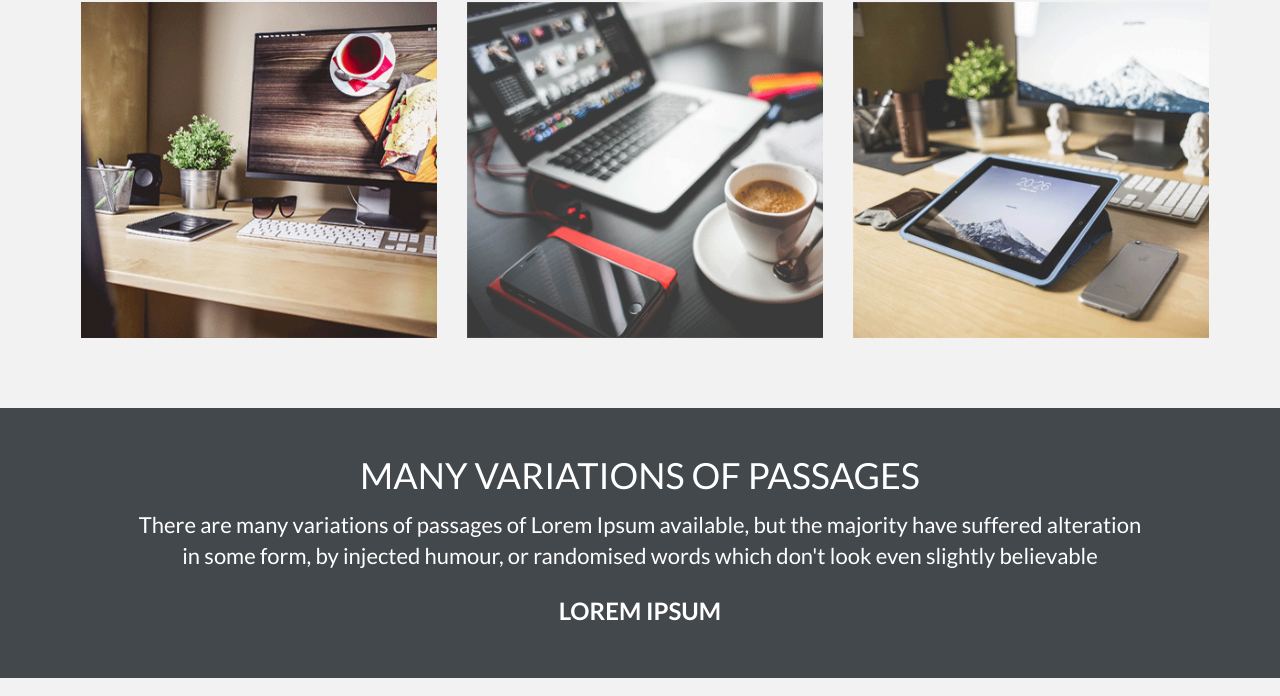
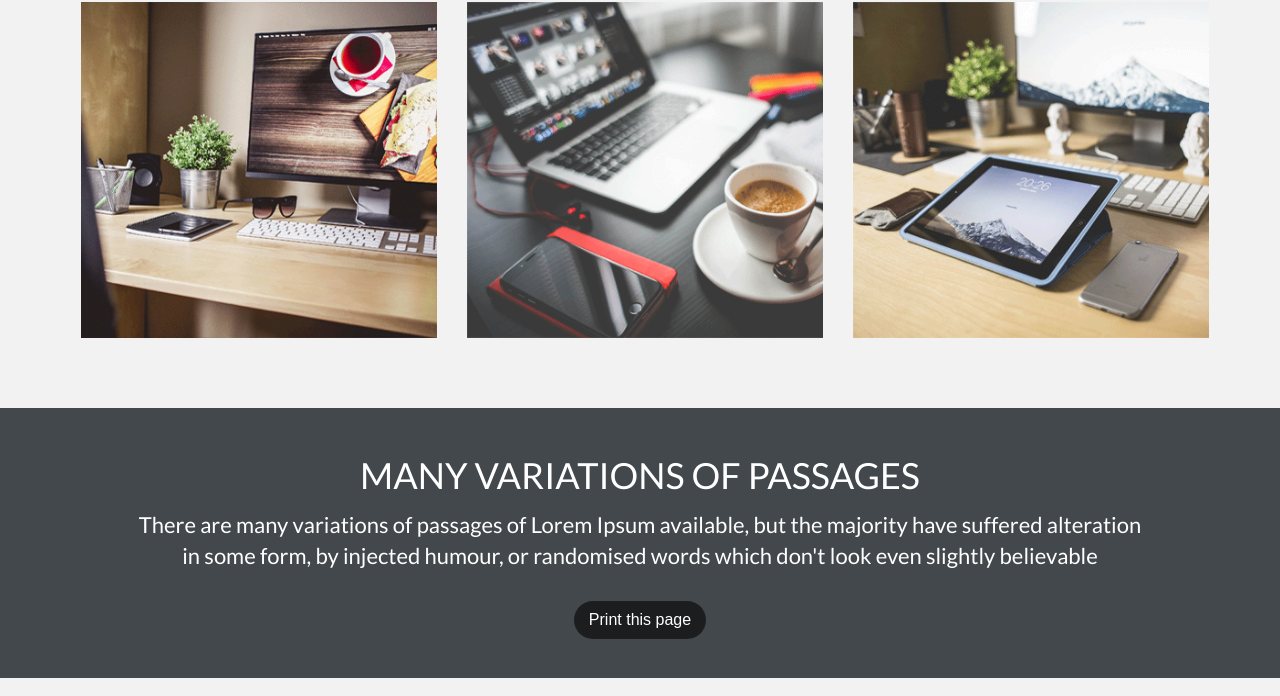
Before and after one commit to coolboyjustin/rocket-internet, a plain HTML site: page index.html in a window 1280 px wide. Shown: the part 2348-3044 px from the top of the page. Drawn offline with Linux system fonts and the light colour scheme.

Commit message:
Print button added

```diff
--- a/index.html
+++ b/index.html
@@ -30,7 +30,7 @@
 				</li>
 				<!-- <li class="header__menu-items"> -->
 					<form>
-						<input type="text" name="search" placeholder="Search...">
+						<input type="text" name="search" placeholder="Search..." autocomplete="off">
 					</form>
 				<!-- </li> -->
 			</ul>
@@ -100,9 +100,10 @@
 			There are many variations of passages of Lorem Ipsum available, but the majority have suffered alteration <br>
 			in some form, by injected humour, or randomised words which don't look even slightly believable
 		</p>
-		<p class="endnote__lorem">
-			LOREM IPSUM
-		</p>
+		<div class="button-center">
+			<button onclick="window.print()">
+				Print this page
+			</button>
 	</section>
 
 	<!-- Footer -->
--- a/main.css
+++ b/main.css
@@ -47,6 +47,16 @@ body {
 .header__menu-items:hover {
   border-radius: 5px;
   background-color: rgba(0, 0, 0, 0.817);
+  color: gold;
+  cursor: pointer;
+  box-shadow: 0px 0px 2px gold;
+}
+
+.header__menu-items:focus {
+  border-radius: 5px;
+  background-color: rgba(0, 0, 0, 0.817);
+  color: gold;
+  box-shadow: 0px 0px 2px gold;
 }
 
 .header__menu-items a {
@@ -76,14 +86,14 @@ input[type=text] {
   transition: all, .20s ease-in;
 }
 
+textarea:focus, input:focus {
+  outline: none;
+}
+
 input[type=text]:hover {
   color: gold;
   border: 2px solid gold;
 }
-
-/* input[type=text]:focus {
-  width: 100%;
-} */
 
 .header__item {
   display: flex;
@@ -238,12 +248,23 @@ input[type=text]:hover {
   margin: 0;
 }
 
-.endnote__lorem {
-  font-size: 24px;
-  font-weight: 700;
-  line-height: 31px;
+button {
+  font-size: 16px;
+  font-weight: 400;
+  background-color: rgb(28, 29, 30);
+  color: rgb(255,255,255);
+  border: none;
+  margin-top: 30px;
+  padding: 10px 15px;
+  border-radius: 35px;
+  transition: all .25s ease-in-out;
 }
 
+button:hover {
+  color: gold;
+  cursor: pointer;
+  box-shadow: 0px 0px 5px gold;
+}
 /* Footer Section */
 .footer__logos {
   display: flex;
```
